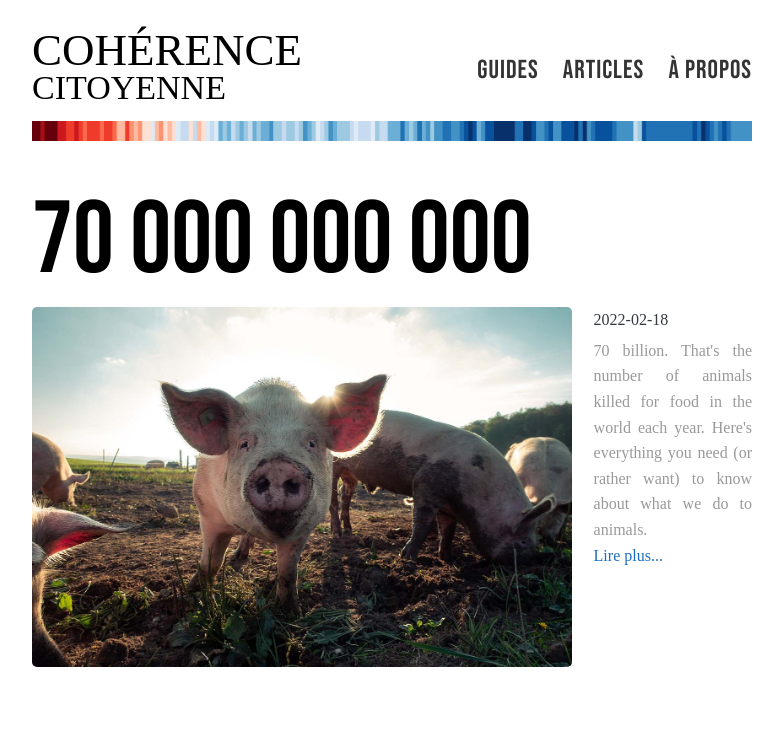
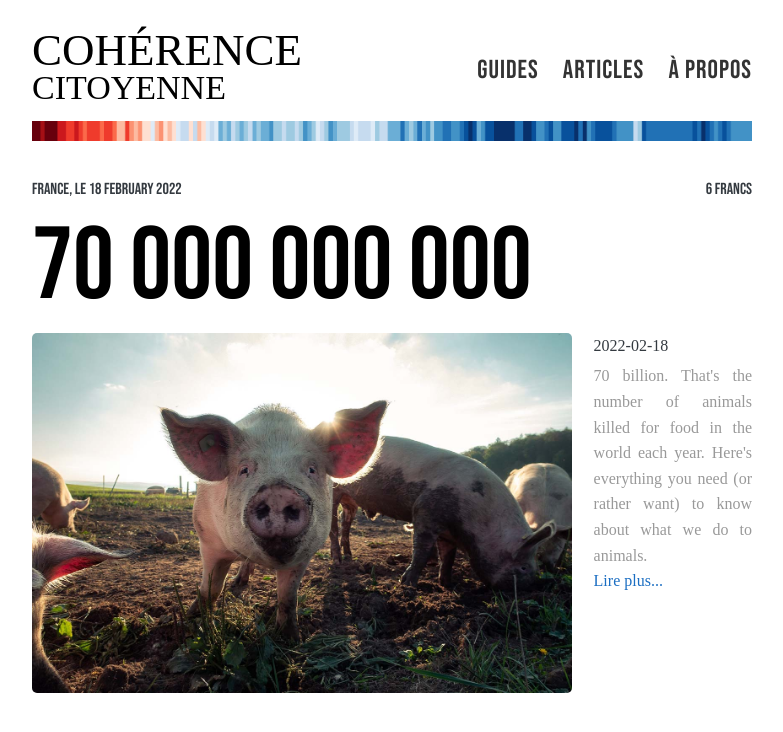
Before and after one commit to loicguichaoua/loicguichaoua.github.io, a Jekyll site: the page built from index.html, in a window 1280 px wide. Shown: the top 732 px of the page, without its empty margins (248-1031 px from the left). Built offline with Jekyll 4.4.1, drawn with Linux system fonts in a browser that asks for light colours; some web fonts are replaced; the list of posts is cut into pages by our own code.

Commit message:
homepage

```diff
--- a/index.html
+++ b/index.html
@@ -10,6 +10,10 @@ layout: default
 {% else %}
 
   {% for post in site.posts limit:1 %}
+
+    <div style="display:flex;flex-direction:row;justify-content:space-between;">
+      <p style="font-family:Bebas Neue;text-align:right;margin:0px;">France, le {{ post.date | date: "%d %B %Y" }}</p><p style="font-family:Bebas Neue;text-align:right;margin:0px;">6 Francs</p>
+    </div>
 
     <p style="font-family:Bebas Neue;font-size:8vw;line-height:100px;text-align:justify;color:black;">{{ post.title }}</p>
     <div style="display:flex;flex-direction:row;">
```
